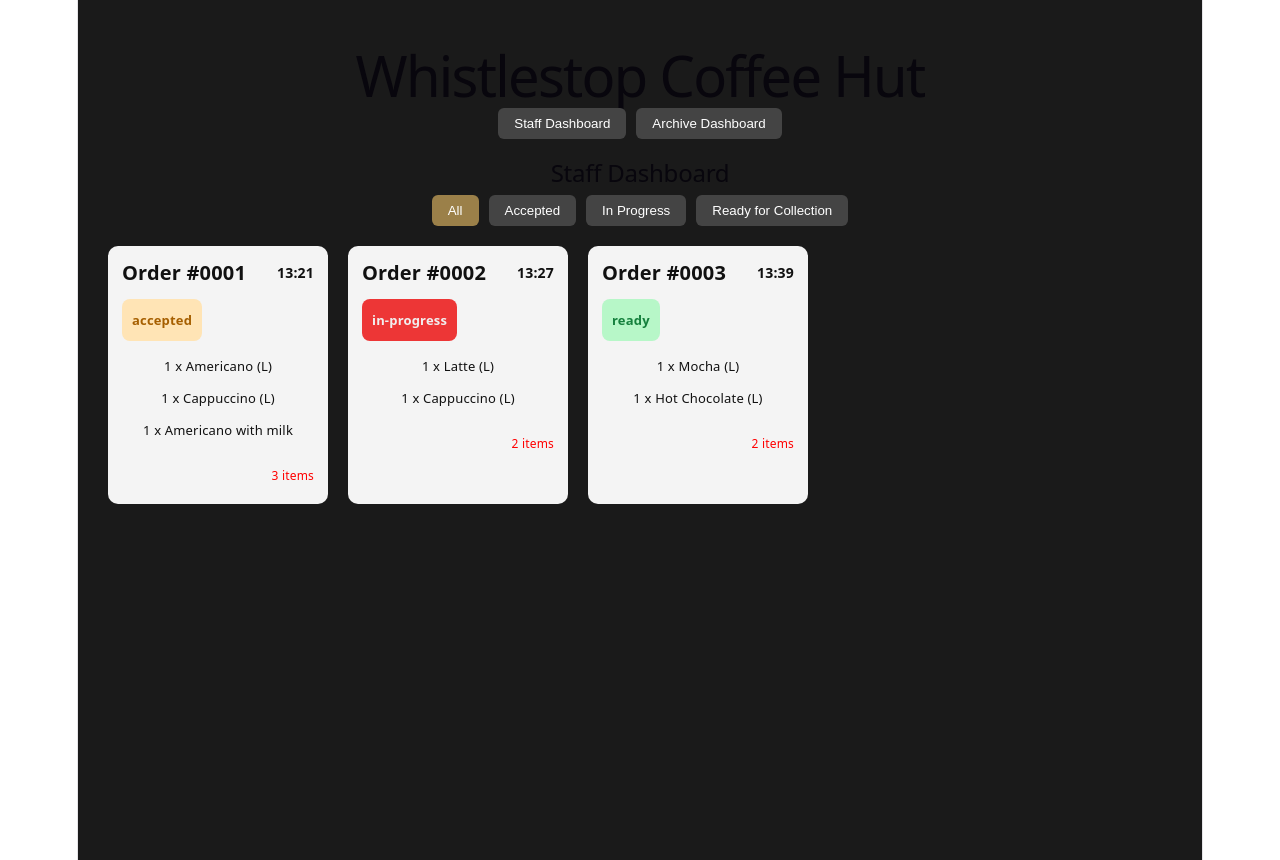
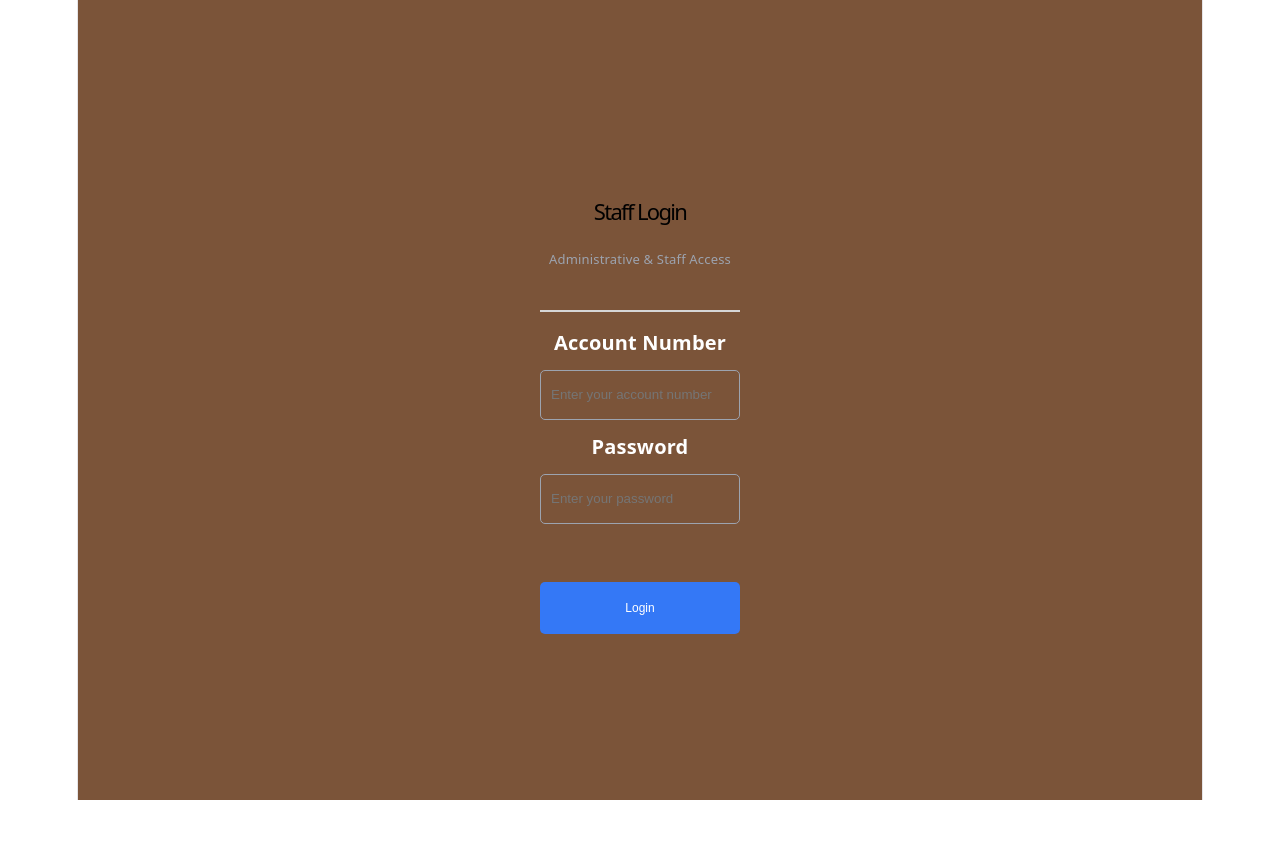
Before and after one commit to AaaronJasper/coffeeshop, a React (Vite) app: page / in a window 1280 px wide. After the commit the page ends 800 px from the top, so only its background shows below. Built offline with nearby package versions, Linux system fonts and the light colour scheme.

Commit message:
update staff dashboard

```diff
--- a/package.json
+++ b/package.json
@@ -11,7 +11,8 @@
   },
   "dependencies": {
     "react": "^19.2.5",
-    "react-dom": "^19.2.5"
+    "react-dom": "^19.2.5",
+    "react-icons": "^5.6.0"
   },
   "devDependencies": {
     "@eslint/js": "^10.0.1",
--- a/src/App.css
+++ b/src/App.css
@@ -1,12 +1,14 @@
 .container {
     padding: 30px;
-    background: #1a1a1a;
+    background: #7b5439;
     min-height: 100vh;
     color: white;
+    position: relative;
 }
 
 .header {
     margin-bottom: 20px;
+    font-size: 30px;
 }
 
 .switch-buttons {
@@ -14,9 +16,53 @@
 }
 
 .tabs {
-    margin-bottom: 20px;
+    width: 760px;
+    max-width: 90%;
+    margin: 30px auto 35px;
+    padding: 4px;
+    background: #ecdbc1;
+    border-radius: 999px;
+    display: flex;
+    justify-content: space-between;
+    align-items: center;
+}
+.tabs button {
+    flex: 1;
+    height: 54px;
+    background: transparent;
+    color: #111;
+    border-radius: 999px;
+    font-weight: 700;
+    font-size: 15px;
 }
 
+.tabs button:hover {
+    background: rgba(255, 255, 255, 0.55);
+}
+
+.tabs button.active {
+    background: white;
+    color: #111;
+    box-shadow: 0 8px 18px rgba(0, 0, 0, 0.12);
+}
+.cancel-btn {
+    margin-top: 6px;
+
+    width: auto;              /* ❗不要撐滿 */
+    align-self: flex-end;     /* ❗靠右 */
+
+    padding: 6px 12px;        /* ❗變小 */
+    font-size: 12px;
+
+    background-color: #d6d6d6;  /* 淡灰 */
+    color: #333;
+
+    border-radius: 6px;
+}
+.status-badge.cancelled {
+    background-color: #e5e5e5;
+    color: #555;
+}
 button {
     padding: 8px 16px;
     border: none;
@@ -27,7 +73,7 @@ button {
 }
 
 button:hover {
-    background: #666;
+    background-color: #c0c0c0;
 }
 
 button.active {
@@ -51,8 +97,46 @@ button.active {
     border-radius: 10px;
     padding: 14px;
     min-height: 230px;
+    display: flex;
+    flex-direction: column;
+}
+.order-card.summary {
+    min-height: 110px;
 }
 
+.order-card.summary .item-count {
+    margin-top: auto;
+}
+.card-actions {
+
+        margin-top: auto;
+        display: flex;
+        flex-direction: column;   /* 垂直排列 */
+        gap: 10px;                /* 按鈕間距 */
+
+}
+.card-actions button {
+    width: 100%;
+    padding: 10px;
+    font-size: 14px;
+
+    background-color: #444;
+    color: white;
+
+    border-radius: 8px;
+}
+.cancel-btn {
+    align-self: flex-end;   /* 靠右 */
+    width: auto;            /* ❗不要滿版 */
+
+    padding: 6px 12px;
+    font-size: 12px;
+
+    background-color: #e0e0e0;  /* 淡灰 */
+    color: #333;
+
+    border-radius: 6px;
+}
 .order-card-header {
     display: flex;
     justify-content: space-between;
@@ -104,7 +188,107 @@ button.active {
     font-size: 12px;
     text-align: right;
 }
+.login-page {
+    min-height: 100vh;
+    background: #7b5439;
+    display: flex;
+    justify-content: center;
+    align-items: center;
+}
 
+.login-card {
+    width: 200px;
+    display: flex;
+    flex-direction: column;
+    gap: 14px;
+}
+
+.login-card h1 {
+    color: #000;
+    font-size: 22px;
+    margin-bottom: 8px;
+}
+
+.login-card p {
+    color: #9ca3af;
+    font-size: 13px;
+    margin-bottom: 14px;
+}
+
+.login-card hr {
+    width: 100%;
+    border: none;
+    border-top: 2px solid #d6d6d6;
+    margin-bottom: 4px;
+}
+
+.login-card label {
+    color: #fff;
+    font-size: 20px;
+    font-weight: bold;
+}
+
+.login-card input {
+    height: 48px;
+    border-radius: 5px;
+    border: 1px solid #9ca3af;
+    background: transparent;
+    color: white;
+    padding: 0 10px;
+    outline: none;
+}
+
+.login-card button {
+    margin-top: 44px;
+    height: 52px;
+    background: #3478f6;
+    color: white;
+    border-radius: 5px;
+    font-size: 12px;
+}
+.logout-btn {
+    position: absolute;
+    top: 20px;
+    right: 30px;
+
+    background: #f5e6c8;
+    color: #111;
+    border-radius: 30px;
+
+    padding: 15px 25px;
+    font-size: 14px;
+    font-weight: bold;
+
+    box-shadow: 0 6px 15px rgba(0,0,0,0.2);
+}
+.logout-btn:hover {
+    background: #e8d6b0;
+    transform: translateY(-2px);
+}
+.modal-overlay {
+    position: fixed;
+    top: 0;
+    left: 0;
+    right: 0;
+    bottom: 0;
+    background: rgba(0,0,0,0.5);
+
+    display: flex;
+    justify-content: center;
+    align-items: center;
+}
+
+.modal {
+    background: white;
+    color: #111;
+    padding: 20px;
+    border-radius: 10px;
+    width: 300px;
+}
+.modal h2 {
+    color: #111;
+    font-weight: bold;
+}
   @media (max-width: 1024px) {
     flex-direction: column;
     text-align: center;
--- a/src/App.jsx
+++ b/src/App.jsx
@@ -1,30 +1,15 @@
-import { useState } from "react";
+import { useState, useEffect } from "react";
 import "./App.css";
+import { FiUnlock } from "react-icons/fi";
 
-const orders = [
-    {
-        id: "#0001",
-        status: "accepted",
-        orderTime: "13:21",
-        items: ["1 x Americano (L)", "1 x Cappuccino (L)", "1 x Americano with milk"],
-    },
-    {
-        id: "#0002",
-        status: "in-progress",
-        orderTime: "13:27",
-        items: ["1 x Latte (L)", "1 x Cappuccino (L)"],
-    },
-    {
-        id: "#0003",
-        status: "ready",
-        orderTime: "13:39",
-        items: ["1 x Mocha (L)", "1 x Hot Chocolate (L)"],
-    },
-];
 
-function OrderCard({ order }) {
+function OrderCard({ order, updateStatus, isArchive, isAllView, onClick  }) {
     return (
-        <div className="order-card">
+
+        <div
+            className={`order-card ${isAllView ? "summary" : ""}`}
+            onClick={isAllView ? onClick : undefined}>
+
             <div className="order-card-header">
                 <h3>Order {order.id}</h3>
                 <span className="ordertime">{order.orderTime}</span>
@@ -34,13 +19,50 @@ function OrderCard({ order }) {
                 {order.status}
             </div>
 
-            <div className="items-list">
-                {order.items.map((item, index) => (
-                    <p key={index}>{item}</p>
-                ))}
-            </div>
+            {!isAllView && (
+                <div className="items-list">
+                    {order.items.map((item, index) => (
+                        <p key={index}>{item}</p>
+                    ))}
+                </div>
+            )}
 
             <p className="item-count">{order.items.length} items</p>
+            {!isAllView && (
+                <>
+            <div className="card-actions">
+                {order.status === "accepted" && (
+                    <button onClick={() => updateStatus(order.id, "in-progress")}>
+                        Start preparing
+                    </button>
+                )}
+
+                {order.status === "in-progress" && (
+                    <button onClick={() => updateStatus(order.id, "ready")}>
+                        Mark as ready
+                    </button>
+                )}
+
+
+                {!isArchive && order.status === "ready" && (
+                    <button onClick={() => updateStatus(order.id, "archived")}>
+                        Collect
+                    </button>
+                )}
+
+
+            </div>
+            {!isArchive && order.status !== "cancelled" && (
+                <button
+                    className="cancel-btn"
+                    onClick={() => updateStatus(order.id, "cancelled")}
+                >
+                    Cancel
+                </button>
+            )}
+                </>
+
+            )}
         </div>
     );
 }
@@ -52,28 +74,93 @@ function OrderCard({ order }) {
 export default function App() {
     const [view, setView] = useState("staff");
     const [activeTab, setActiveTab] = useState("all");
+    const [archivedOrders, setArchivedOrders] = useState([]);
+    const [isLoggedIn, setIsLoggedIn] = useState(false);
+    const [selectedOrder, setSelectedOrder] = useState(null);
+    const [orders, setOrders] = useState([
+        {
+            id: "#0001",
+            status: "accepted",
+            orderTime: "13:21",
+            items: ["1 x Americano (L)", "1 x Cappuccino (L)", "1 x Americano with milk"],
+        },
+        {
+            id: "#0002",
+            status: "in-progress",
+            orderTime: "13:27",
+            items: ["1 x Latte (L)", "1 x Cappuccino (L)"],
+        },
+        {
+            id: "#0003",
+            status: "ready",
+            orderTime: "13:39",
+            items: ["1 x Mocha (L)", "1 x Hot Chocolate (L)"],
+        },
+    ]);
     const filteredOrders =
         activeTab === "all"
             ? orders
             : orders.filter((order) => order.status === activeTab);
+    function updateStatus(id, newStatus) {
+        if (newStatus === "archived") {
+            const orderToArchive = orders.find((order) => order.id === id);
+            const updatedOrder = {
+                ...orderToArchive,
+                status: "completed"
+            };
+            setArchivedOrders([...archivedOrders, updatedOrder]);
+            setOrders(orders.filter((order) => order.id !== id));
+            return;
+        }
 
+        setOrders(
+            orders.map((order) =>
+                order.id === id ? { ...order, status: newStatus } : order
+            )
+        );
+    }
+
+    if (!isLoggedIn) {
+        return (
+            <div className="login-page">
+                <div className="login-card">
+                <h1>Staff Login</h1>
+                    <p>Administrative & Staff Access</p>
+
+                    <hr />
+
+                <label>Account Number </label>
+                <input type="account number"
+                       placeholder="Enter your account number" />
+                <label>Password </label>
+                 <input type="password"
+                        placeholder="Enter your password"/>
+
+                    <button onClick={() => setIsLoggedIn(true)}>
+                        Login
+                    </button>
+                </div>
+            </div>
+        );
+    }
     return (
         <div className="container">
             <h1 className="header">Whistlestop Coffee Hut</h1>
 
             <div className="switch-buttons">
-                <button onClick={() => setView("staff")}>
+                <button onClick={() => setView("staff")}
+                        className={view === "staff" ? "active" : ""}>
                     Staff Dashboard
                 </button>
 
-                <button onClick={() => setView("archive")} className="nav">
+                <button onClick={() => setView("archive")}
+                        className={`nav ${view === "archive" ? "active" : ""}`}>
                     Archive Dashboard
                 </button>
             </div>
 
             {view === "staff" ? (
                 <>
-                    <h2>Staff Dashboard</h2>
 
                     <div className="tabs">
                         <button
@@ -103,20 +190,72 @@ export default function App() {
                         >
                             Ready for Collection
                         </button>
+
+                        <button
+                            onClick={() => setActiveTab("cancelled")}
+                            className={`nav ${activeTab === "cancelled" ? "active" : ""}`}
+                        >
+                            Cancelled
+                        </button>
+
+
                     </div>
 
                     <div className="order-grid">
                         {filteredOrders.map((order) => (
-                            <OrderCard key={order.id} order={order} />
+                            <OrderCard key={order.id}
+                                       order={order}
+                                       updateStatus={updateStatus}
+                                       isArchive={false}
+                                       isAllView={activeTab === "all"}
+                                       onClick={() => setSelectedOrder(order)}
+                            />
+
                         ))}
                     </div>
                 </>
             ) : (
                 <>
-                    <h2>Archive Dashboard</h2>
-                    <p>Collected orders will be shown here.</p>
+
+                    <div className="order-grid">
+                        {archivedOrders.map((order) => (
+                            <OrderCard
+                                key={order.id}
+                                order={order}
+                                updateStatus={updateStatus}
+                                isArchive={true}
+                                isAllView={false}
+                            />
+                        ))}
+                    </div>
                 </>
             )}
+
+            <button
+                className="logout-btn"
+                onClick={() => setIsLoggedIn(false)}>
+                <FiUnlock />
+                Logout
+            </button>
+            {selectedOrder && (
+                <div className="modal-overlay" onClick={() => setSelectedOrder(null)}>
+                    <div className="modal" onClick={(e) => e.stopPropagation()}>
+                        <h2>Order {selectedOrder.id}</h2>
+                        <p>Time: {selectedOrder.orderTime}</p>
+                        <p>Status: {selectedOrder.status}</p>
+
+                        <div>
+                            {selectedOrder.items.map((item, index) => (
+                                <p key={index}>{item}</p>
+                            ))}
+                        </div>
+
+                        <button onClick={() => setSelectedOrder(null)}>Close</button>
+                    </div>
+                </div>
+            )}
         </div>
+
+
     );
 }
```
Also changed, not shown: src/index.css (indentation only), 2 other files (tests, documents, lock files or other folders).
